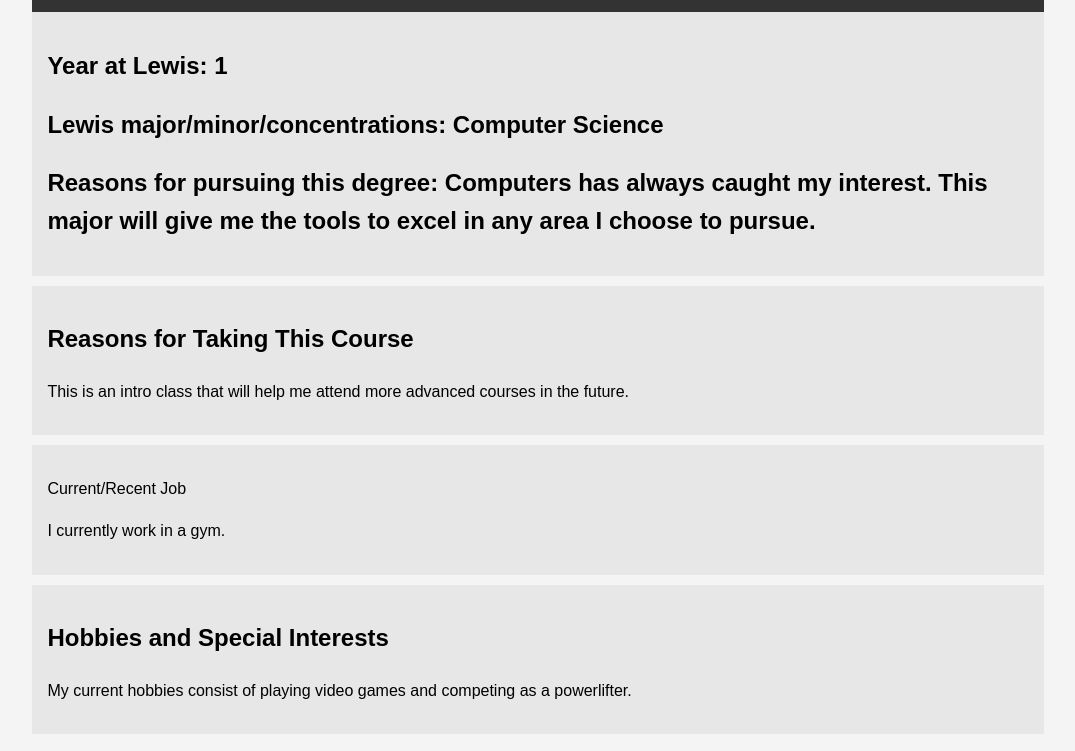
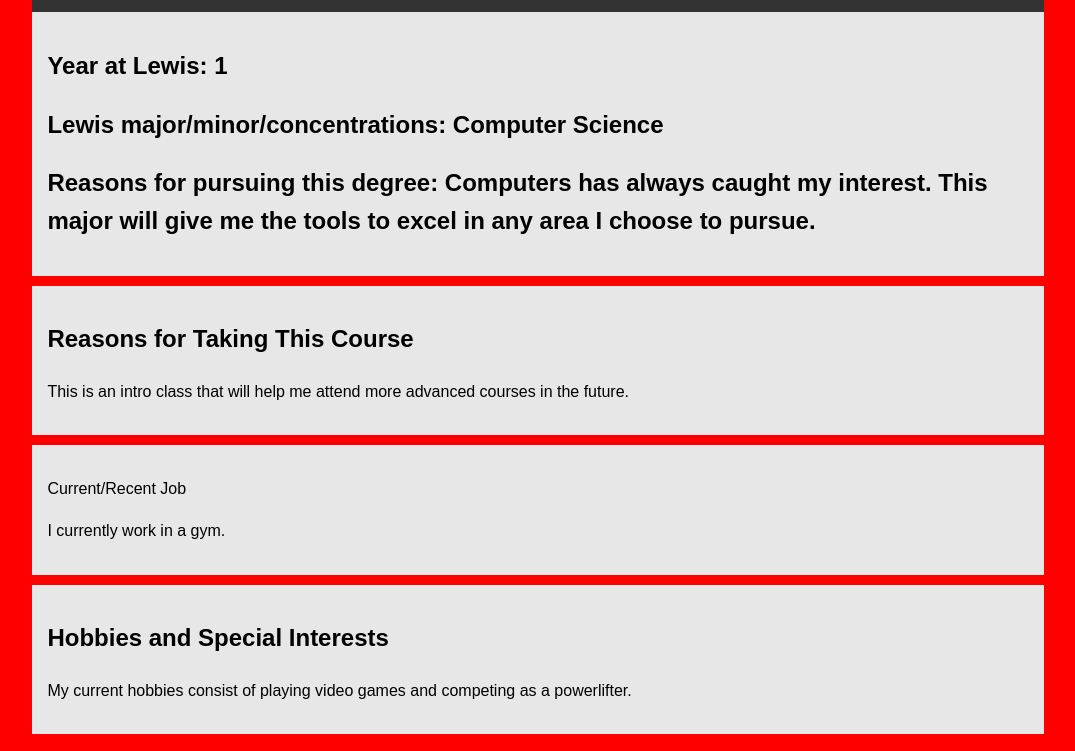
Before and after one commit to Luis-Perz/introductions, a plain HTML site: page index.html in a window 1280 px wide. Shown: the part 138-889 px from the top of the page, without its empty margins (102-1177 px from the left). Drawn offline with Linux system fonts and the light colour scheme.

Commit message:
Update index.html

```diff
--- a/index.html
+++ b/index.html
@@ -1,11 +1,11 @@
 <!DOCTYPE html>
 <html>
 <head>
-    <title>About Me</title>
+    <title>Luis' Intro</title>
     <style>
         body {
             font-family: Arial, sans-serif;
-            background-color: #f4f4f4;
+            background-color: red;
             line-height: 1.6;
         }
         .container {
```
